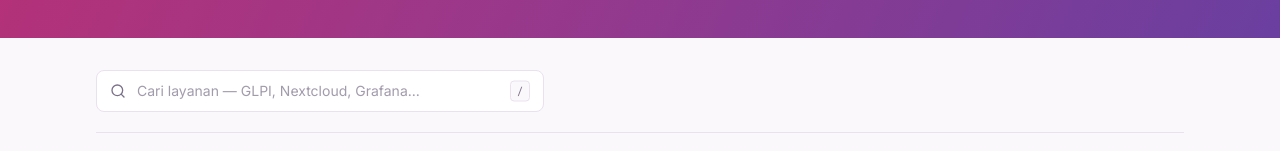
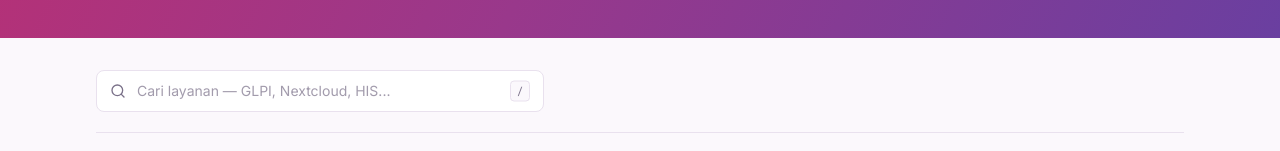
Before and after one commit to ve-verdian/hospital-portal, a Next.js app: page / in a window 1280 px wide. Shown: the part 264-415 px from the top of the page. Built offline with nearby package versions, Linux system fonts and the light colour scheme.

Commit message:
Update placeholder text in SearchBar component

```diff
--- a/components/SearchBar.tsx
+++ b/components/SearchBar.tsx
@@ -37,7 +37,7 @@ export default function SearchBar({
         type="text"
         value={value}
         onChange={(e) => onChange(e.target.value)}
-        placeholder="Cari layanan — GLPI, Nextcloud, Grafana..."
+        placeholder="Cari layanan — GLPI, Nextcloud, HIS..."
         className="w-full rounded-lg border border-line bg-surface py-2.5 pl-10 pr-14 text-sm text-ink placeholder:text-muted/70 focus:border-brawijaya-pink/60"
       />
       <kbd className="pointer-events-none absolute right-3.5 top-1/2 -translate-y-1/2 rounded border border-line bg-canvas px-1.5 py-0.5 font-mono text-[10px] text-muted">
```
